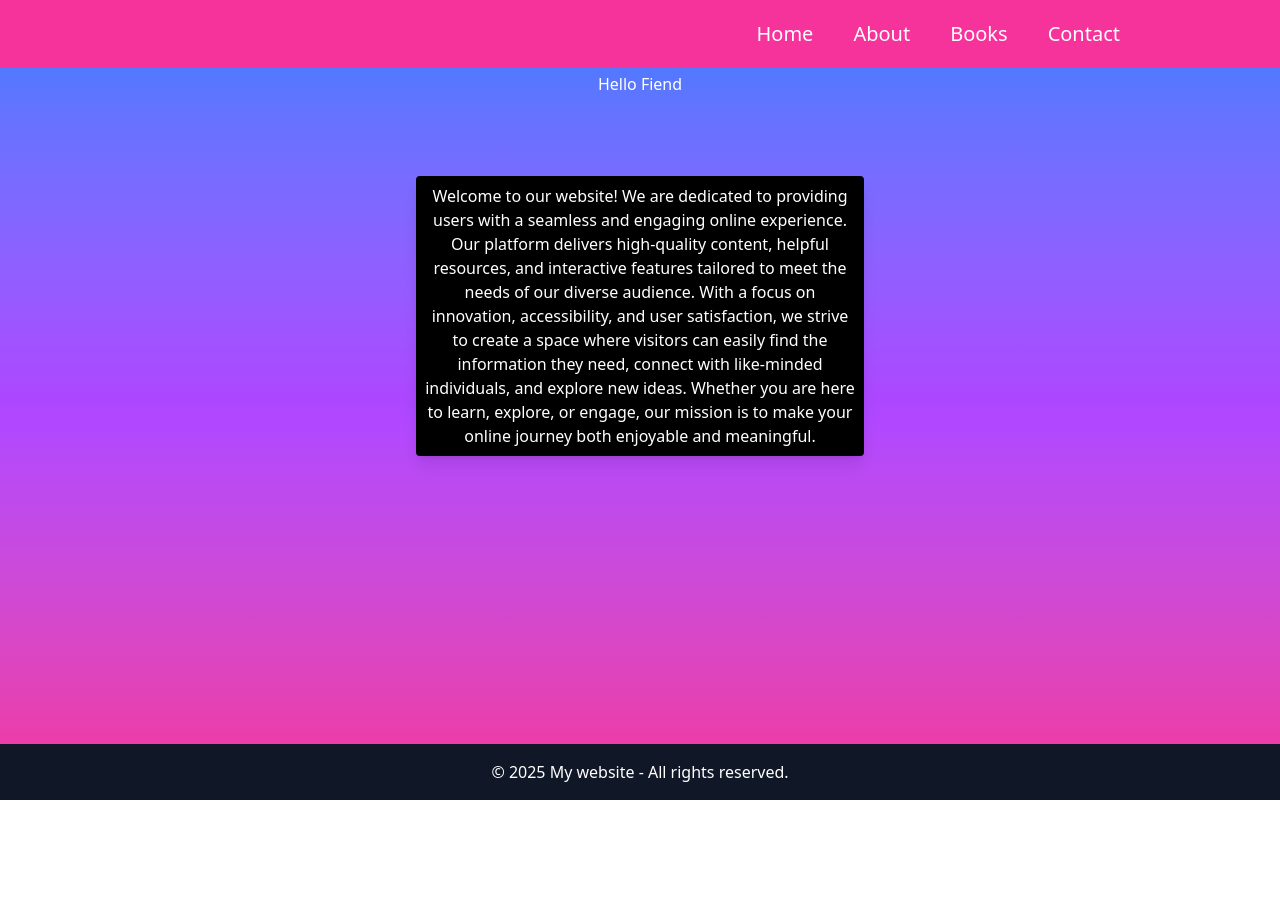
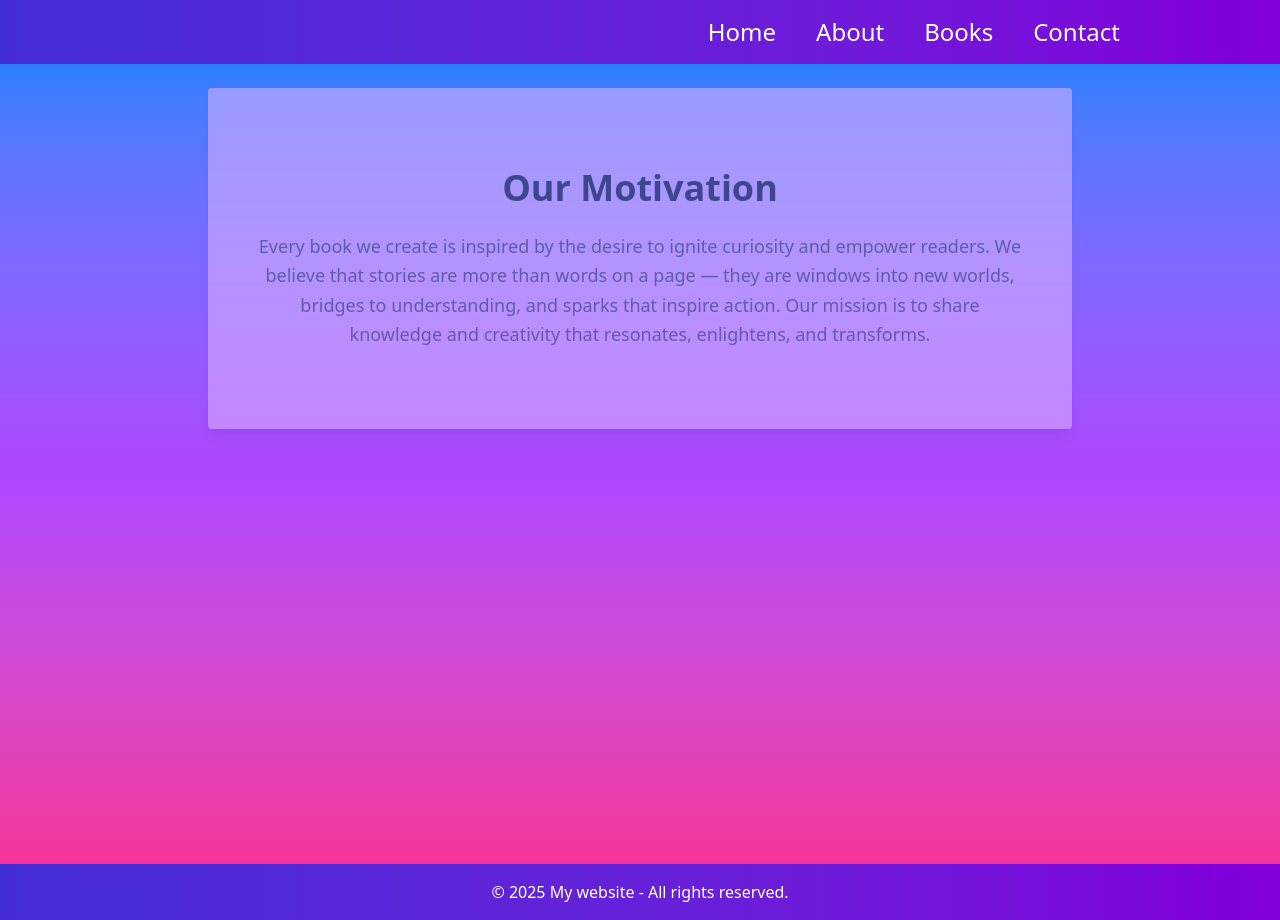
Before and after one commit to Eugene-misiko/Library-book, a React (Vite) app: page /about in a window 1280 px wide. Before the commit the page ends 800 px from the top, so only its background shows below. Built offline with nearby package versions, Linux system fonts and the light colour scheme.

Commit message:
javascript application

```diff
--- a/Components/About.jsx
+++ b/Components/About.jsx
@@ -6,18 +6,21 @@ function About(){
     return(
         <>
         <Navbar />
-        <div className="bg-gradient-to-b from-blue-500 via-purple-500 to-pink-500 p-2 text-white h-screen ">
-        <h1 className="p-16 text-center">Hello Fiend</h1>
-         <p className="text-white text-center hover:scale-105 transition-transform duration-300 shadow-lg bg-black rounded p-2 m-4 max-w-md w-full mx-auto hover:bg-white hover:text-black">
-           Welcome to our website! We are dedicated to providing users with a seamless and engaging online experience.
-
-            Our platform delivers high-quality content, helpful resources, and interactive features tailored to
-            meet the needs of our diverse audience. With a focus on innovation,
-             accessibility, and user satisfaction, we strive to create a space where visitors
-              can easily find the information they need, connect with like-minded individuals, and explore new ideas.
-              Whether you are here to learn, explore, or engage, our mission is to make your online journey both enjoyable and meaningful.
-        </p>
-        </div>
+        <div className="bg-gradient-to-b from-blue-500 via-purple-500 to-pink-500 min-h-screen p-6 text-white flex flex-col items-center">
+     <section className="bg-gray-50 py-20 rounded shadow-lg bg-purple-300 hover:bg-white animate-pulse">
+  <div className="container mx-auto px-6 md:px-12  ">
+    <div className="max-w-3xl mx-auto text-center ">
+      <h2 className="text-4xl font-bold text-gray-800 mb-6">Our Motivation</h2>
+      <p className="text-lg text-gray-600 leading-relaxed ">
+        Every book we create is inspired by the desire to ignite curiosity and empower readers.
+        We believe that stories are more than words on a page — they are windows into new worlds,
+        bridges to understanding, and sparks that inspire action. Our mission is to share knowledge
+        and creativity that resonates, enlightens, and transforms.
+      </p>
+    </div>
+  </div>
+</section>
+</div>
         <Footer/>
         </>
     )
--- a/Components/Books.jsx
+++ b/Components/Books.jsx
@@ -1,50 +1,101 @@
-import React, { useState, useEffect } from "react";
+import React, { useState } from "react";
 import axios from "axios";
 import Navbar from "./Navbar";
 import Footer from "./Footer";
 
 function Books() {
-  const [book, setBook] = useState("");
-  const [page, setPage] = useState(null);
-  const [loading, setLoading] = useState(true);
-  const API_KEY = import.meta.env.VITE_API_KEY
+  const [query, setQuery] = useState("");
+  const [data, setData] = useState(null);
+  const [loading, setLoading] = useState(false);
   const [error, setError] = useState("");
+  const API_KEY = import.meta.env.VITE_API_KEY;
   const BASE_URL = "https://www.googleapis.com/books/v1/volumes";
+  const fetchBooks = async () => {
+    if (!query.trim()) {
+      setError("Please enter a search term.");
+      return;
+    }
 
-  const fetchBooks = async () => {
-    if(!book.trim()) return;
     setLoading(true);
     setError("");
-    setBook(null);
+    setData(null);
 
     try {
-      const url = `${BASE_URL}?=${book}&appid=${API_KEY}`
-      const response = await axios.get(
-              url
-      );
-      setBook(response.data)
-    }catch(error) {
-      setError("Book not found or API Key is invalid!")
-    }finally {
+      const url = `${BASE_URL}?q=${query}&filter=free-ebooks&key=${API_KEY}`;
+      console.log("Fetching URL:", url);
+      const response = await axios.get(url);
+
+      if (response.data.items) {
+        setData(response.data);
+      } else {
+        setError("No books found.");
+      }
+    } catch (err) {
+      console.error(err);
+      setError("Failed to fetch books. Check your API key or connection.");
+    } finally {
       setLoading(false);
     }
   };
-  useEffect(()=>{
-    fetchBooks(book)
-  }, [])
 
   const handleSubmit = (e) => {
     e.preventDefault();
     fetchBooks();
-  }
-
-
-
-
+  };
 
   return (
     <>
       <Navbar />
+    <main className="bg-gradient-to-r from-purple-400 via-purple-500 to-cyan-500">
+      <h1 className="text-center p-4 text-white">Get experince with the books you are interested in through our website
+        <hr className=" m-2 text-blue-500 "/>
+      </h1>
+      <form onSubmit={handleSubmit} className="min-h-screen bg-brown-200 py-10 px-4">
+        <h2 className="text-3xl font-bold text-center mb-5 text-white">Library Books</h2>
+        <h3 className="font-bold text-center m-2 animate-pulse">FIND ME!</h3>
+
+        <div className="flex justify-center gap-2">
+          <input
+            type="text"
+            value={query}
+            onChange={(e) => setQuery(e.target.value)}
+            placeholder="Enter the book name..."
+            className="flex p-3  rounded-lg border border-gray-300 focus:outline-none focus:ring-2 focus:ring-blue-400"
+          />
+          <button
+            type="submit"
+            className="bg-blue-600 hover:bg-blue-700 text-white px-4 py-2 rounded-lg transition"
+          >
+            Search
+          </button>
+
+        </div>
+      {loading && <p className="text-lg animate-pulse text-center text-grey">Fetching books...</p>}
+      {error && <p className="text-center text-red-600">{error}</p>}
+
+
+      {data?.items && (
+        <div className="grid grid-cols-1 sm:grid-cols-2 lg:grid-cols-3 gap-8 p-6 bg-gray-50 mt-2 bg-purple-500 rounded-xl">
+          {data.items.map((book) => (
+         <div key={book.id} className=" flex flex-col items-center
+           rounded-xl shadow-sm bg-white hover:shadow-md mt-4
+          transition-shadow duration-300 p-4 bg-purple-500">
+           <h3 className="font-bold ">{book.volumeInfo.title}</h3>
+              <p className="text-sm text-blue-500 italic text-center mb-2 ">{book.volumeInfo.authors?.join(", ")}</p>
+              {book.volumeInfo.imageLinks?.thumbnail && (
+                <img
+                  src={book.volumeInfo.imageLinks.thumbnail}
+                  alt={book.volumeInfo.title}
+                  className="w-50 h-50"
+                />
+              )}
+
+            </div>
+          ))}
+        </div>
+      )}
+      </form>
+</main>
       <Footer />
     </>
   );
--- a/Components/Contact.jsx
+++ b/Components/Contact.jsx
@@ -6,10 +6,11 @@ function Contact(){
     return (
         <>
         <Navbar />
-      <section className="bg-gradient-to-b from-blue-500 via-purple-500 to-pink-500 p-2 text-white h-screen " >
+      <section className="bg-gradient-to-b from-pink-500 via-purple-500 to-pink-500 p-2 text-white h-screen " >
         <div className="  justify-center items-center
-        space-y-4   bg-blue-500 p-3 text-center m-30
+        space-y-4   bg-pink-450 p-3 text-center m-30
         rounded-lg mt-20 shadow-lg  max-w-md w-full mx-auto">
+            <h1>You can reach us by filling the form</h1>
                 <h2 className="text-2xl font-semibold text-center mb-6">Contact Us</h2>
                     <form action="submit" >
                 <input type="text" className=" p-2 m-4 rounded text-white border border-gray-300 focus:outline-none focus:ring-2 focus:ring-blue-400 w-80" placeholder="First Name"/><br />
--- a/Components/Footer.jsx
+++ b/Components/Footer.jsx
@@ -3,7 +3,7 @@ import React from "react";
 function Footer () {
     return(
         <>
-        <div className="fixed bottom-0 left-0 w-full bg-gray-900 text-white text-center p-4  ">
+        <div className="bg-gradient-to-r from-indigo-700 to-purple-700 text-white px-6 py-4 shadow-md text-center">
 
         <p>&copy; 2025 My website - All rights reserved.</p>
         </div>
--- a/Components/Home.jsx
+++ b/Components/Home.jsx
@@ -8,9 +8,11 @@ function Home() {
         <>
         <Navbar/>
         <div className="bg-gradient-to-b from-blue-500 via-purple-500 to-pink-500 min-h-screen p-6 text-white flex flex-col items-center">
-            <h1 className="p-16 text-3xl text-green-300 underline">Welcome home</h1>
+             <h1 class="text-5xl md:text-6xl font-extrabold mb-4 text-center">
+    Step into a world where innovation meets simplicity
+  </h1>
 
-            <Link to='/books'  className="bg-yellow-500 p-4 m-2 rounded text-3xl hover:bg-yellow-300 cursor-pointer shadow-md  ">Get started</Link>
+            <Link to='/books'  className="bg-white text-indigo-700 font-semibold py-3 px-6 rounded-lg shadow-lg hover:bg-indigo-100 transition my-30">Get started</Link>
 
 
         </div>
--- a/Components/Navbar.jsx
+++ b/Components/Navbar.jsx
@@ -5,10 +5,10 @@ function Navbar() {
     return(
         <>
         <div>
-        <nav className=" bg-pink-500 p-5 m-0 flex gap-10 justify-end pr-40 text-xl text-white fixed top-0 left-0 w-full z-50">
-            <Link to='/'>Home</Link>
+        <nav className="  p-5 m-0 flex gap-10 justify-end pr-40 text-center  text-2xl text-white  top-0 left-0 w-full z-50 bg-gradient-to-r from-indigo-700 to-purple-700 text-white px-6 py-4 shadow-md">
+            <Link to='/' className="">Home</Link>
             <Link to='/about'>About</Link>
-            <Link to='/books'>Books</Link>
+                       <Link to='/books'>Books</Link>
             <Link to='/contact'>Contact</Link>
 
         </nav>
--- a/src/App.jsx
+++ b/src/App.jsx
@@ -4,6 +4,7 @@ const About = React.lazy (()=> import ("../Components/About"))
 const Home = React.lazy (()=> import ("../Components/Home"))
 const Contact = React.lazy (()=> import ("../Components/Contact"))
 const Books = React.lazy (()=> import ("../Components/Books"))
+
 
 
 
@@ -19,6 +20,8 @@ function App() {
           <Route path='/about' element={<About/>} />
           <Route path='/books' element={<Books/>} />
           <Route path='/contact' element={<Contact/>} />
+
+
         </Routes>
         </Suspense>
       </Router>
```
